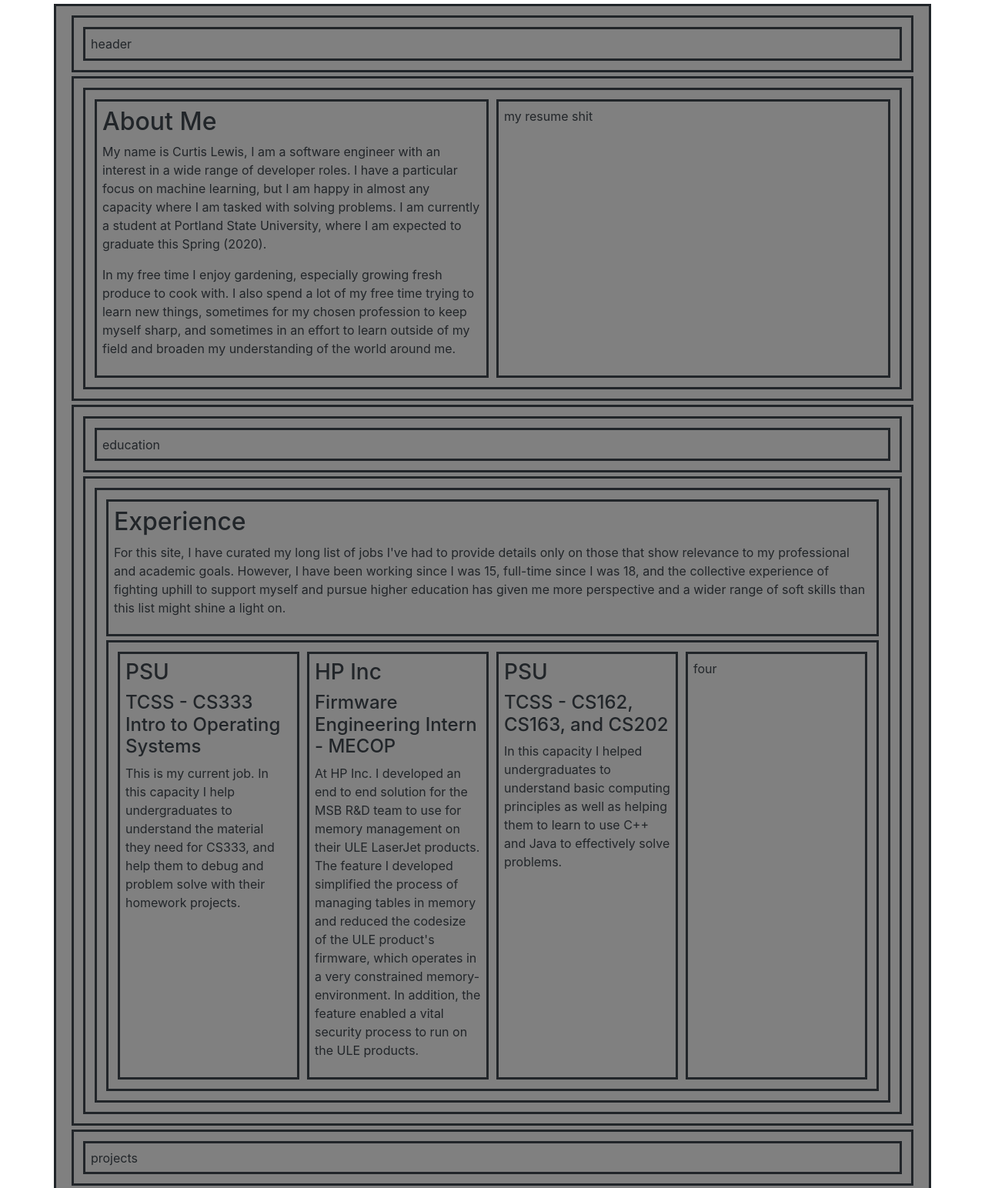
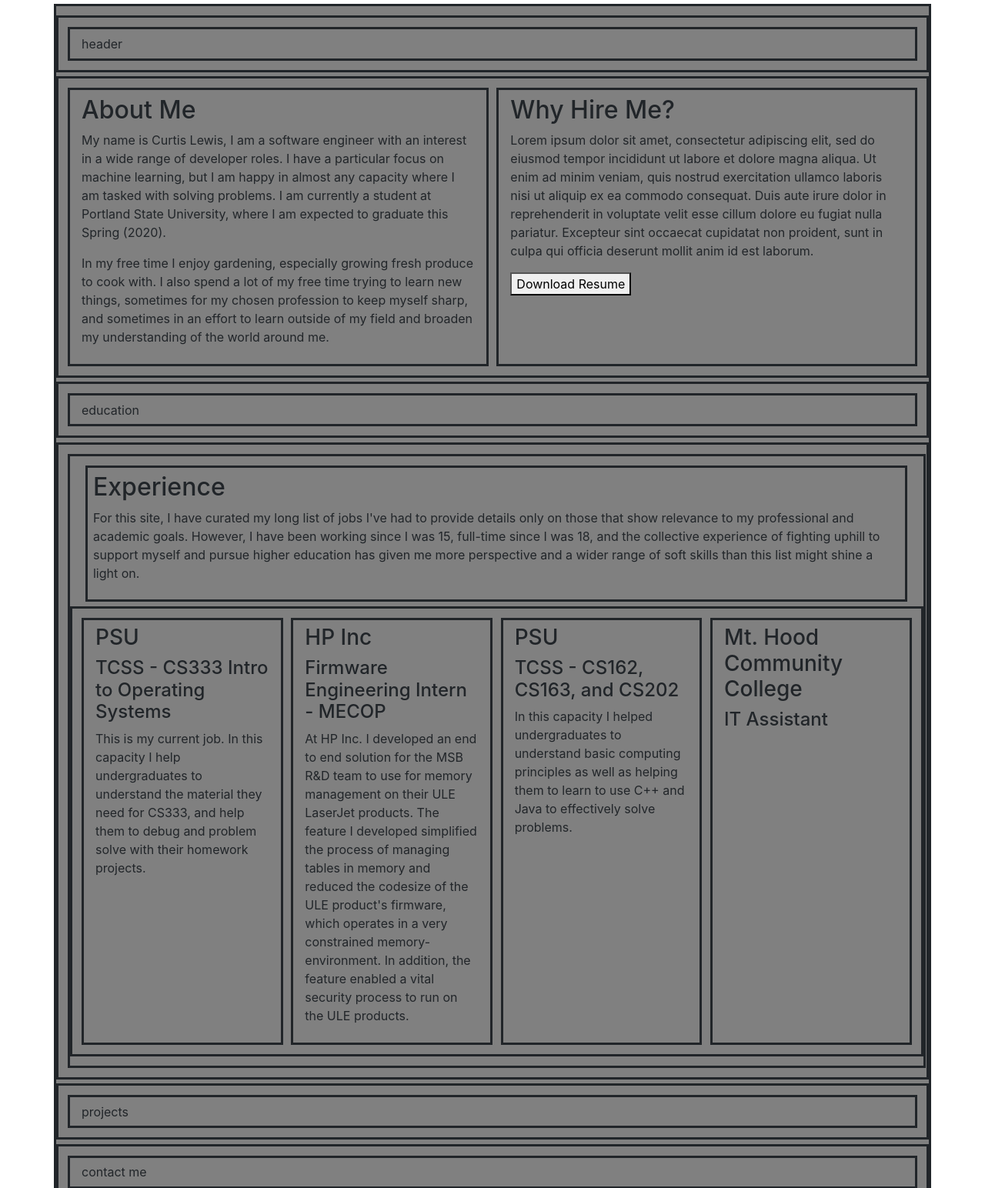
Before and after one commit to unstable-compound/xc5kxc.github.io, a plain HTML site: page index.html in a window 1280 px wide. Shown: the top 1544 px of the page at 77% size. Drawn offline with nearby package versions, Linux system fonts and the light colour scheme.

Commit message:
changed layout to use bootstrap for simplicity of learning one tool at a time

```diff
--- a/index.html
+++ b/index.html
@@ -18,11 +18,9 @@
 
   <body>
     <div class="container">
-      <!-- bootstrap container.
-      I want to use bootstrap for some things but not for the grid, I will
-    use CSS grid for this.... I think -->
-      <header>
-        <div>header</div>
+      <!-- bootstrap container.  -->
+      <header class="row">
+        <div class="col">header</div>
       </header>
 
 
@@ -35,10 +33,8 @@
 
 
 
-
-      <section>
-        <div class="basic-grid-container two-col-container">
-          <div>
+      <section class="row">
+        <div class="col">
           <h2>About Me</h2>
           <p>
             My name is Curtis Lewis, I am a software engineer with an interest
@@ -49,14 +45,25 @@
             (2020).
           </p>
           <p>
-              In my free time I enjoy gardening, especially growing fresh
-              produce to cook with. I also spend a lot of my free time trying to
-              learn new things, sometimes for my chosen profession to keep
-              myself sharp, and sometimes in an effort to learn outside of my
-              field and broaden my understanding of the world around me.
+            In my free time I enjoy gardening, especially growing fresh produce
+            to cook with. I also spend a lot of my free time trying to learn new
+            things, sometimes for my chosen profession to keep myself sharp, and
+            sometimes in an effort to learn outside of my field and broaden my
+            understanding of the world around me.
           </p>
         </div>
-          <div>my resume shit</div>
+        <div class="col">
+          <h2>Why Hire Me?</h2>
+          <p>
+            Lorem ipsum dolor sit amet, consectetur adipiscing elit, sed do
+            eiusmod tempor incididunt ut labore et dolore magna aliqua. Ut enim
+            ad minim veniam, quis nostrud exercitation ullamco laboris nisi ut
+            aliquip ex ea commodo consequat. Duis aute irure dolor in
+            reprehenderit in voluptate velit esse cillum dolore eu fugiat nulla
+            pariatur. Excepteur sint occaecat cupidatat non proident, sunt in
+            culpa qui officia deserunt mollit anim id est laborum.
+          </p>
+          <button type="button">Download Resume</button>
         </div>
       </section>
 
@@ -66,16 +73,43 @@
 
 
 
-      <section>
-        <section>
-          <div class="basic-grid-container">
+
+
+
+
+
+
+
+
+
+
+
+
+
+
+
+
+
+        <section class="row">
+          <div class="col">
             education
           </div>
         </section>
 
-        <section>
-          <div>
-            <div>
+
+
+
+
+
+
+
+
+
+        <section class="row">
+          <div class ="col-12">
+
+
+            <div >
               <h2>Experience</h2>
               <p>
                 For this site, I have curated my long list of jobs I've had to
@@ -87,8 +121,10 @@
                 of soft skills than this list might shine a light on.
               </p>
             </div>
-            <div class="basic-grid-container four-col">
-              <div>
+
+
+            <div class="row">
+              <div class="col">
                 <h3>PSU</h3>
                 <h4>TCSS - CS333 Intro to Operating Systems</h4>
                 <p>
@@ -97,7 +133,8 @@
                   to debug and problem solve with their homework projects.
                 </p>
               </div>
-              <div>
+
+              <div class="col">
                 <h3>HP Inc</h3>
                 <h4>Firmware Engineering Intern - MECOP</h4>
                 <p>
@@ -110,7 +147,8 @@
                   security process to run on the ULE products.
                 </p>
               </div>
-              <div>
+
+              <div class="col">
                 <h3>PSU</h3>
                 <h4>TCSS - CS162, CS163, and CS202</h4>
                 <p>
@@ -119,51 +157,27 @@
                   C++ and Java to effectively solve problems.
                 </p>
               </div>
-              <div>four</div>
+
+              <div class="col">
+                <h3>Mt. Hood Community College</h3>
+                <h4>IT Assistant</h4>
+              </div>
             </div>
           </div>
         </section>
+
+
+      <section class="row">
+        <div class="col">projects</div>
       </section>
 
-
-
-
-
-
-
-
-
-      <section>
-        <div>projects</div>
+      <section class="row">
+        <div class="col">contact me</div>
       </section>
 
-
-
-
-
-
-
-
-
-      <section>
-        <div>contact me</div>
-      </section>
-
-
-
-
-
-
-
-      <footer>
-        <div>footer</div>
+      <footer class="row">
+        <div class="col">footer</div>
       </footer>
-
-
-
-
-
-
     </div>
   </body>
 </html>
```
Lines whose indentation alone changed are shown as unchanged.
